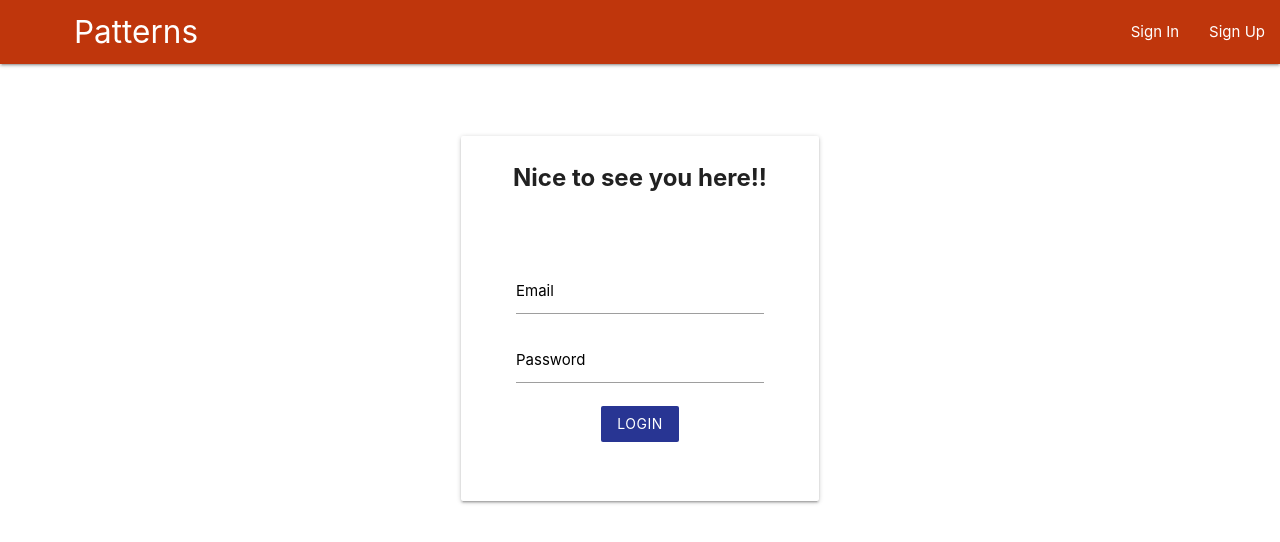
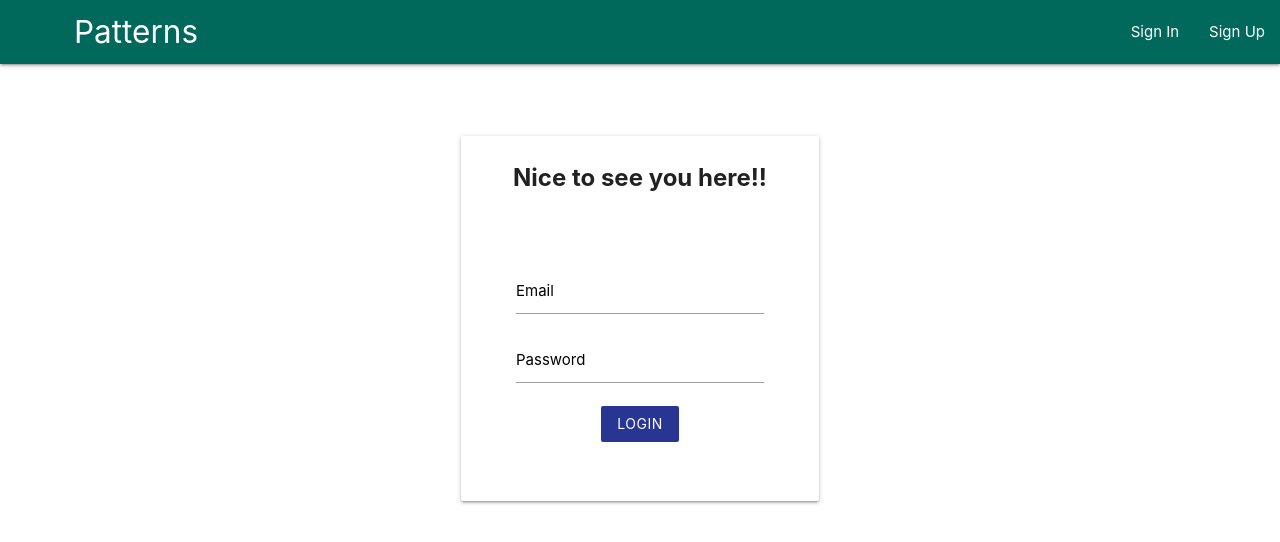
Before and after one commit to siddhantapanda77/photo-sharing-app, a React (Create React App) app: page /signin in a window 1280 px wide. Shown: the top 542 px of the page. Built offline with nearby package versions, Linux system fonts and the light colour scheme.

Commit message:
Update NavBar.js

```diff
--- a/src/components/layout/NavBar.js
+++ b/src/components/layout/NavBar.js
@@ -51,7 +51,7 @@ class NavBar extends Component {
                   </SideNav>
                   </div>:null}
                   </div>
-              <div className="nav-wrapper deep-orange darken-4">
+              <div className="nav-wrapper teal darken-3">
                 <a href="#!" className="brand-logo" style={{left: "74px"}}>Patterns</a>
                 <ul className={!(this.props.auth.isAuthenticated)?"right":"right hide-on-med-and-down"}>
                   {links}
```
